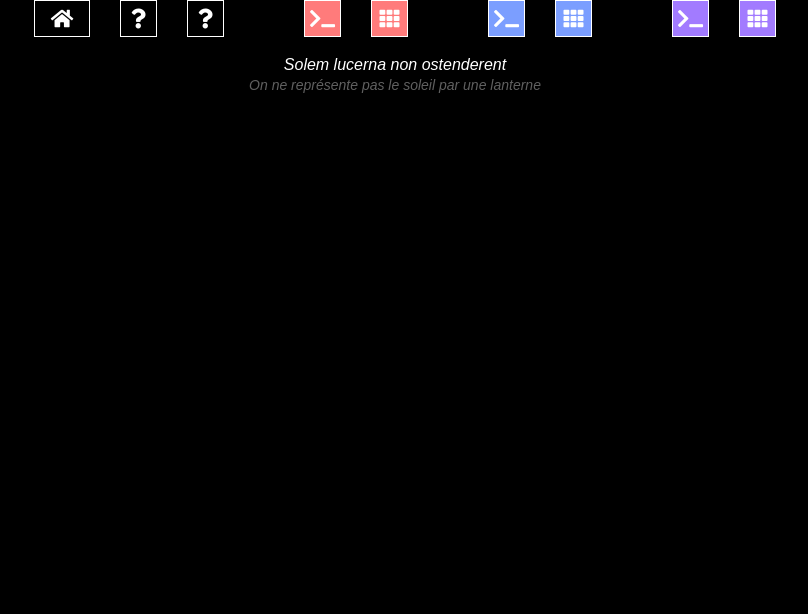
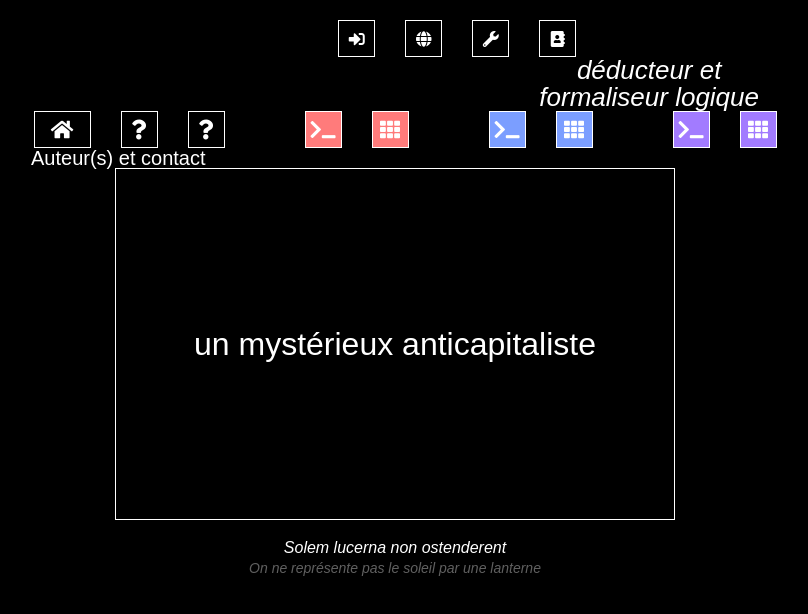
Before and after one commit to muleet/deducteurlogique, a React (Create React App) app: page /auteurs_contact in a window 1280 px wide. Shown: the top 614 px of the page, without its empty margins (245-1053 px from the left). Built offline with nearby package versions, Linux system fonts and the light colour scheme.

Commit message:
le drapeau anarchiste yahouuuuuuu + il est maintenant sur la page d'info sur l'auteur du site ! c'est à dire moi !

```diff
--- a/src/App.js
+++ b/src/App.js
@@ -15,7 +15,7 @@ import "./font/stylesheet.css";
 import { BrowserRouter as Router, Route, Link } from "react-router-dom";
 import Cookies from "js-cookie";
 import MakeLocution from "./components/MakeLocution";
-// import Header from "./components/Header"; // commenté pour le moment
+import Header from "./components/Header"; // commenté pour le moment
 // Importation des pages
 import Home from "./components/Pages/Home";
 import CalculDesPropositions from "./components/Pages/CalculDesPropositions";
@@ -23,6 +23,7 @@ import FormalisationEnonces from "./components/Pages/FormalisationEnonces";
 import CalculDesPredicats from "./components/Pages/CalculDesPredicats";
 import InfoRules from "./components/Pages/InfoRules.js";
 import Questions from "./components/Pages/Questions.js";
+import AuthorsAndContact from "./components/Pages/Secondary Pages/AuthorsAndContact";
 // Importations d'autres trucs
 import LogIn from "./components/Users/LogIn";
 import SignUp from "./components/Users/SignUp";
@@ -30,7 +31,7 @@ import MakeListExercises from "./components/Pages/MakeListExercises";
 import ButtonNav from "./components/ButtonNav";
 import ShowInfoRules from "./components/ShowInfoRules";
 // Images
-import anarchyflag from "./img/anarchyflag.png";
+import athens from "./img/athens.svg";
 
 class App extends Component {
   // Code importé ci-dessous
@@ -70,14 +71,16 @@ class App extends Component {
       <Fragment>
         <Router>
           <div>
-            {/* <Header user={user} logOut={this.logOut} /> */}
+            <Header user={user} logOut={this.logOut} />
             {/* cette ligne hyper importante active le composant du Header, et ce avec des props spécifiques. Je la commente pour le moment.*/}
             <ul className="nav-list">
               <li>
                 <Link to="/">
+                  {/* <img className="flag anarchy" src={athens} alt="" /> */}
                   <ButtonNav
                     name={<i className="fas fa-home" />}
-                    className="flag-anarchy"
+                    className="flag anarchy"
+                    // className="flag-anarchist"
                     exact={true}
                   />
                 </Link>
@@ -158,16 +161,18 @@ class App extends Component {
             <Route path="/calcul-pred-exo" component={MakeListExercises} />
             <Route
               path="/sign_up"
-              render={props => (
-                <SignUp {...props} user={user} setUser={this.setUser} />
-              )}
+              // render={props => (
+              //   <SignUp {...props} user={user} setUser={this.setUser} />
+              // )}
             />
             <Route
               path="/log_in"
-              render={props => (
-                <LogIn {...props} user={user} setUser={this.setUser} />
-              )}
+              // render={props => (
+              //   <LogIn {...props} user={user} setUser={this.setUser} />
+              // )}
             />
+            <Route path="/auteurs_contact" component={AuthorsAndContact} />
+
             <footer>
               <MakeLocution />
             </footer>
--- a/src/components/Header.js
+++ b/src/components/Header.js
@@ -1,6 +1,6 @@
 import React, { Fragment } from "react";
 import { NavLink, withRouter } from "react-router-dom";
-import ButtonMenu from "./ButtonMenu";
+import ButtonNav from "./ButtonNav";
 
 class Header extends React.Component {
   onLogOut = event => {
@@ -18,7 +18,9 @@ class Header extends React.Component {
             </NavLink>
           </li>
           <li>
-            <button onClick={this.onLogOut}>Déconnexion</button>
+            <button onClick={this.onLogOut}>
+              <i class="fas fa-sign-out-alt" />
+            </button>
           </li>
         </React.Fragment>
       );
@@ -26,9 +28,9 @@ class Header extends React.Component {
     return (
       <Fragment>
         <NavLink to="/sign_up">
-          <ButtonMenu
+          <ButtonNav
             className="header-button"
-            name="Créer un compte (optionnel)"
+            name={<i class="fas fa-globe" />} // je savais pas quelle icône prendre pour signifier "créer un compte"
           />
         </NavLink>
       </Fragment>
@@ -39,18 +41,26 @@ class Header extends React.Component {
       <header>
         <ul className="nav-list">
           <NavLink to="/log_in">
-            <ButtonMenu className="header-button" name="Log in (optionnel)" />
+            <ButtonNav
+              className="header-button"
+              name={<i class="fas fa-sign-in-alt" />}
+            />
           </NavLink>
           {this.renderNav()}
-          <ButtonMenu className="header-button" name="Option" />
-          <h1>
-            déducteur et<br />formaliseur logique
-          </h1>
-          <ButtonMenu
+          <ButtonNav
             className="header-button"
-            id="author-button"
-            name={"Auteurs \n& contact"}
+            name={<i class="fas fa-wrench" />}
           />
+          <NavLink to="/auteurs_contact">
+            <ButtonNav
+              className="header-button"
+              id="author-button"
+              name={<i class="fas fa-address-book" />}
+            />
+            <h1>
+              déducteur et<br />formaliseur logique
+            </h1>
+          </NavLink>
         </ul>
       </header>
     );
--- a/src/components/Pages/Questions.js
+++ b/src/components/Pages/Questions.js
@@ -1,12 +1,15 @@
-import React, { Component, Fragment } from "react";
-import QuestionsContent from "../../data/QuestionsContent";
+import React from "react";
+import ShowQuestions from "../ShowQuestions";
 
-class Questions extends Component {
-  renderInformations() {}
-
-  render() {
-    return QuestionsContent[1].name;
-  }
-}
+const Questions = () => {
+  return (
+    <main className="main-tuto">
+      <div>
+        <h2>Questions sur la logique</h2>
+        <ShowQuestions />
+      </div>
+    </main>
+  );
+};
 
 export default Questions;
--- /dev/null
+++ b/src/components/Pages/Secondary Pages/AuthorsAndContact.js
@@ -0,0 +1,25 @@
+import React from "react";
+
+const AuthorsAndContact = () => {
+  return (
+    <main
+    // className="main-auteurs-contact"
+    >
+      <h2>Auteur(s) et contact</h2>
+
+      <div
+        style={{
+          display: "flex",
+          justifyContent: "center",
+          alignContent: "center"
+        }}
+      >
+        <div className="main-auteurs-contact anarchy">
+          un mystérieux anticapitaliste
+        </div>
+      </div>
+    </main>
+  );
+};
+
+export default AuthorsAndContact;
--- /dev/null
+++ b/src/components/ShowQuestions.js
@@ -0,0 +1,28 @@
+import React, { Component, Fragment } from "react";
+import QuestionsContent from "../data/QuestionsContent";
+
+class ShowQuestions extends Component {
+  state = {
+    arrayQuestionsState: []
+  };
+
+  renderInformations() {
+    let arrayQuestions = [];
+    for (let i = 0; i < QuestionsContent.length; i++) {
+      arrayQuestions.push(
+        <Fragment>
+          <li>{QuestionsContent[1].name}</li>
+          <li>{QuestionsContent[1].answer}</li>
+        </Fragment>
+      );
+    }
+
+    this.setState({ arrayQuestionsState: arrayQuestions });
+  }
+
+  render() {
+    return <ul>{this.state.arrayQuestionsState}</ul>;
+  }
+}
+
+export default ShowQuestions;
--- a/src/components/Users/SignUp.js
+++ b/src/components/Users/SignUp.js
@@ -1,4 +1,4 @@
-import React from "react";
+import React, { Fragment } from "react";
 import axios from "axios";
 
 // Fichier pratiquement copié/collé d'un autre projet (tout comme LogIn)
@@ -53,6 +53,10 @@ class SignUp extends React.Component {
 
   render() {
     return (
+      <Fragment>
+        <div>
+          y'a pas de base de données donc ça sert à rien d'essayer de s'inscrire
+        </div>
         <form onSubmit={this.onSubmit} className="form form-signup">
           <label htmlFor="email">Email</label>
           <input
@@ -80,6 +84,7 @@ class SignUp extends React.Component {
           />
           <input type="submit" value="Valider" />
         </form>
+      </Fragment>
     );
   }
 }
--- a/src/css/app.css
+++ b/src/css/app.css
@@ -11,10 +11,10 @@ body {
 }
 
 header {
-  margin-top: 60px;
+  margin-top: 20px;
   display: flex;
   flex-direction: row;
-  justify-content: space-between;
+  justify-content: flex-end;
 }
 
 footer {
@@ -31,8 +31,24 @@ footer {
   box-sizing: border-box;
 }
 
+.anarchy {
+  background: -moz-linear-gradient(0% 100% 122deg, #000000, #ff0000 0%);
+}
+
+.main-auteurs-contact {
+  font-size: 32px;
+  display: flex;
+  justify-content: center;
+  text-align: center;
+  align-content: center;
+  align-items: center;
+  width: 558px;
+  height: 350px;
+  border: 1px solid white;
+}
+
 h1 {
-  font-size: 30px;
+  font-size: 26px;
   font-weight: 1;
   font-style: italic;
   text-align: center;
--- a/src/css/buttonMenu.css
+++ b/src/css/buttonMenu.css
@@ -13,9 +13,8 @@
 }
 
 .header-button {
-  color: #606060;
-  height: 30px;
-  background-color: #272727;
+  color: #838383;
+  height: 35px;
   font-size: 16px;
   display: flex;
   justify-content: center;
@@ -33,25 +32,6 @@
   border: solid 1px white;
 }
 
-.flag-anarchy {
-  width: 54px;
-  position: relative;
-  border: 1px solid white;
-  background: -moz-linear-gradient(0% 100% 122deg, #000000, #ff0000 0%);
+.flag {
+  width: 55px;
 }
-
-/* .pentagon:before { */
-/* content: "";
-  position: absolute;
-  height: 0;
-  width: 0;
-  top: -85px;
-  left: -18px;
-  border-width: 0 45px 35px;
-  border-style: solid;
-  border-color: transparent transparent #01ff70; */
-/* } */
-
-/* #author-button {
-  width: 50%;
-} */
```
Also changed, not shown: src/img/anarchyflag.png (deleted), src/img/athens.svg (added). Lines whose indentation alone changed are shown as unchanged.
